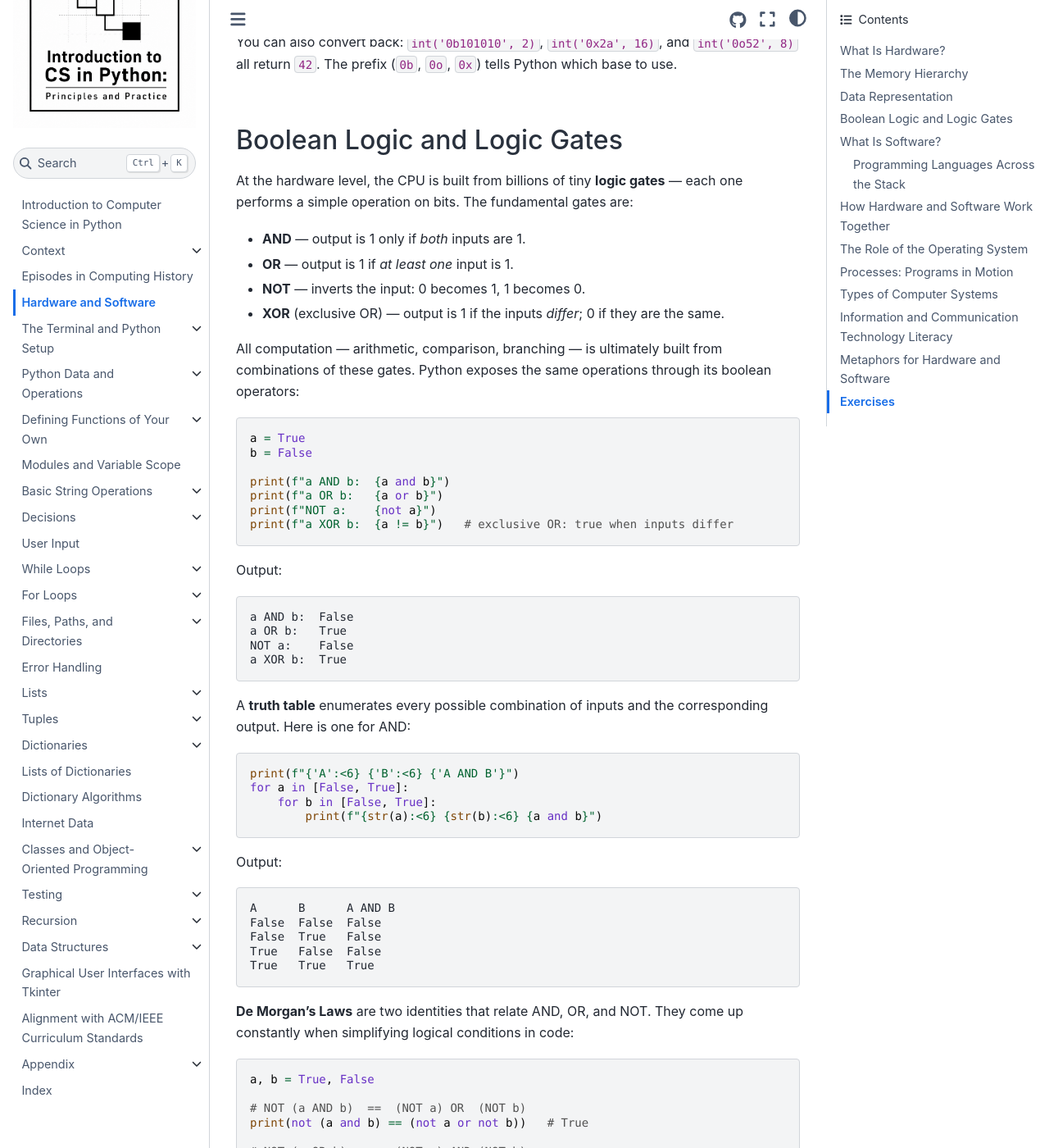
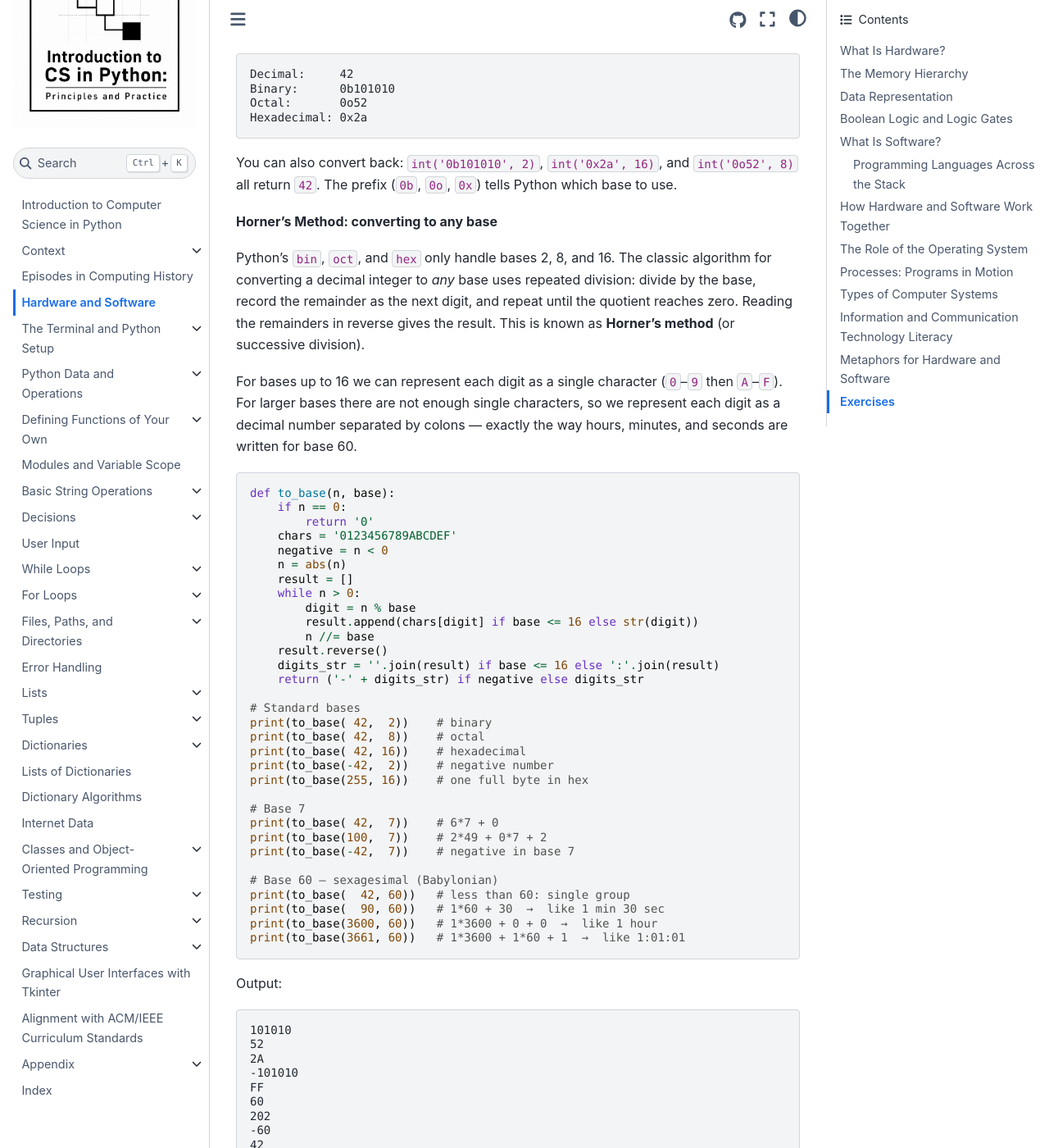
Before and after one commit to gkthiruvathukal/introcs-python-ai, a Sphinx documentation site: the page built from source/hardware/overview.rst, in a window 1280 px wide and 1400 px high, scrolled down 2836 px. Shown: the whole window at 82% size. Built offline with Sphinx 7.4.7 and the Sphinx Book theme 1.1.4, drawn with Linux system fonts in a browser that asks for light colours; some of the changed text lies outside the part shown.

Commit message:
Add Horner's method, base 7/60 examples, and memory hierarchy output
Expand Data Representation section with a general to_base() function using
Horner's successive division. Supports bases 2-16 with single-char digits and
bases > 16 with colon-separated decimal groups. Adds base 7 and base 60
(sexagesimal) examples with historical note on Babylonian origins. Also adds
sample output block to the Memory Hierarchy timing example.

Co-Authored-By: Claude Sonnet 4.6 <noreply@anthropic.com>

```diff
--- a/source/hardware/overview.rst
+++ b/source/hardware/overview.rst
@@ -110,6 +110,14 @@ RAM a Python object occupies, and ``time`` lets you measure how long operations
    print(f"RAM  time: {ram_time:.4f} s")
    print(f"Disk time: {disk_time:.4f} s")
 
+Sample output (exact numbers vary by machine):
+
+.. code-block:: none
+
+   RAM used by list: 8,000,056 bytes
+   RAM  time: 0.0049 s
+   Disk time: 0.1268 s
+
 Running this will show the disk read taking many times longer than the in-memory sum,
 even on a fast SSD. The gap is larger still on a traditional hard drive. Keeping
 frequently used data in RAM — rather than re-reading it from disk every time — is one
@@ -158,6 +166,78 @@ Output:
 You can also convert back: ``int('0b101010', 2)``, ``int('0x2a', 16)``, and
 ``int('0o52', 8)`` all return ``42``. The prefix (``0b``, ``0o``, ``0x``) tells
 Python which base to use.
+
+**Horner's Method: converting to any base**
+
+Python's ``bin``, ``oct``, and ``hex`` only handle bases 2, 8, and 16. The classic
+algorithm for converting a decimal integer to *any* base uses repeated division:
+divide by the base, record the remainder as the next digit, and repeat until the
+quotient reaches zero. Reading the remainders in reverse gives the result. This is
+known as **Horner's method** (or successive division).
+
+For bases up to 16 we can represent each digit as a single character (``0``–``9``
+then ``A``–``F``). For larger bases there are not enough single characters, so we
+represent each digit as a decimal number separated by colons — exactly the way
+hours, minutes, and seconds are written for base 60.
+
+.. code-block:: python
+
+   def to_base(n, base):
+       if n == 0:
+           return '0'
+       chars = '0123456789ABCDEF'
+       negative = n < 0
+       n = abs(n)
+       result = []
+       while n > 0:
+           digit = n % base
+           result.append(chars[digit] if base <= 16 else str(digit))
+           n //= base
+       result.reverse()
+       digits_str = ''.join(result) if base <= 16 else ':'.join(result)
+       return ('-' + digits_str) if negative else digits_str
+
+   # Standard bases
+   print(to_base( 42,  2))    # binary
+   print(to_base( 42,  8))    # octal
+   print(to_base( 42, 16))    # hexadecimal
+   print(to_base(-42,  2))    # negative number
+   print(to_base(255, 16))    # one full byte in hex
+
+   # Base 7
+   print(to_base( 42,  7))    # 6*7 + 0
+   print(to_base(100,  7))    # 2*49 + 0*7 + 2
+   print(to_base(-42,  7))    # negative in base 7
+
+   # Base 60 — sexagesimal (Babylonian)
+   print(to_base(  42, 60))   # less than 60: single group
+   print(to_base(  90, 60))   # 1*60 + 30  →  like 1 min 30 sec
+   print(to_base(3600, 60))   # 1*3600 + 0 + 0  →  like 1 hour
+   print(to_base(3661, 60))   # 1*3600 + 1*60 + 1  →  like 1:01:01
+
+Output:
+
+.. code-block:: none
+
+   101010
+   52
+   2A
+   -101010
+   FF
+   60
+   202
+   -60
+   42
+   1:30
+   1:0:0
+   1:1:1
+
+Base 60 (**sexagesimal**) was invented by the Babylonians around 2000 BCE and
+is still with us today: 60 seconds in a minute, 60 minutes in an hour, 360
+degrees in a circle (6 × 60). The colon-separated output mirrors the familiar
+``hours:minutes:seconds`` notation — which is itself a base-60 representation.
+Base 7 is less common in practice but illustrates that the same algorithm works
+for any base with no changes to the code.
 
 .. index:: boolean logic, logic gates, AND, OR, NOT, XOR, truth table, De Morgan's laws
    ACM-IEEE CS2013; DS/BasicLogic Discrete Structures: Basic Logic
```
